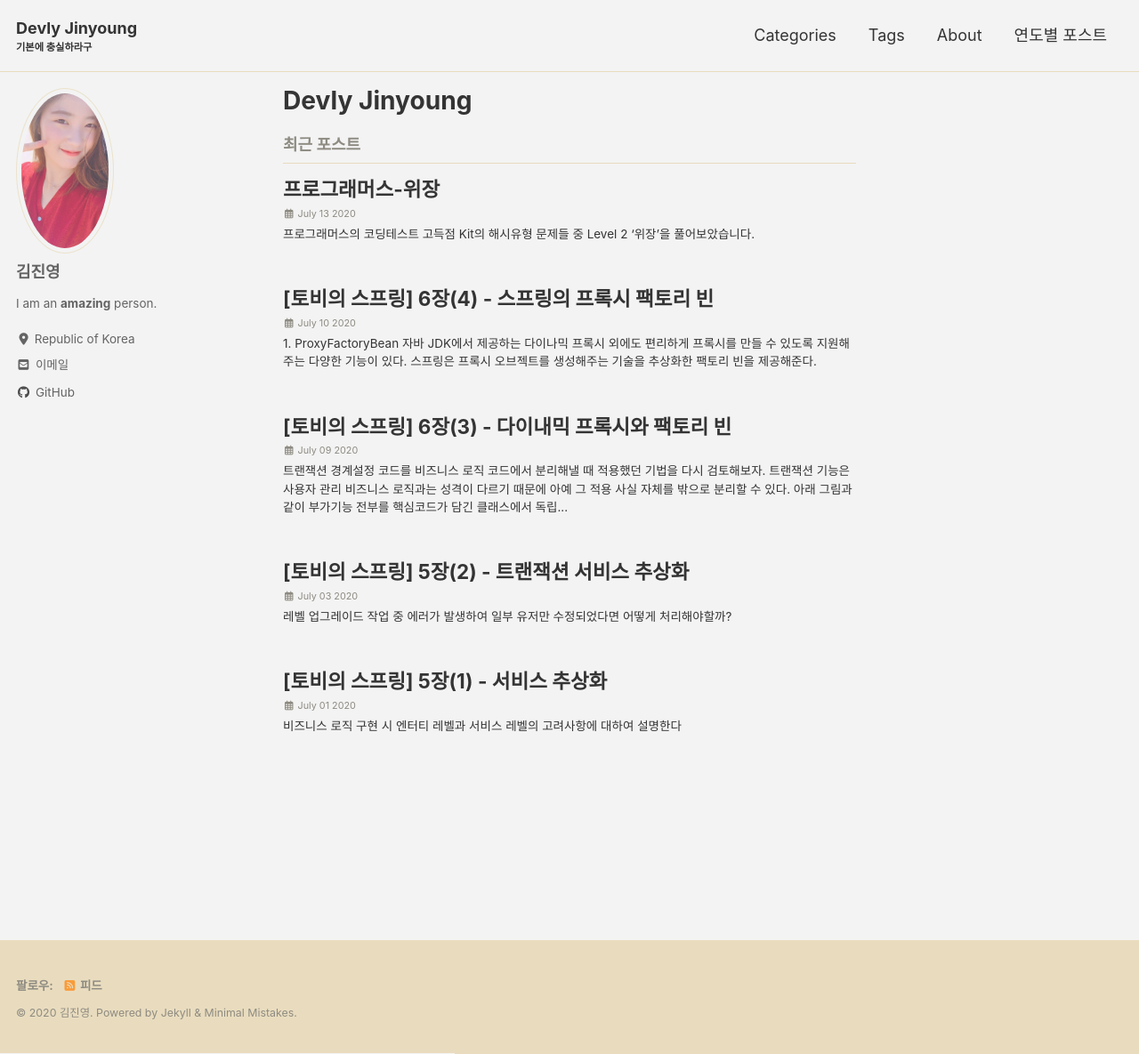
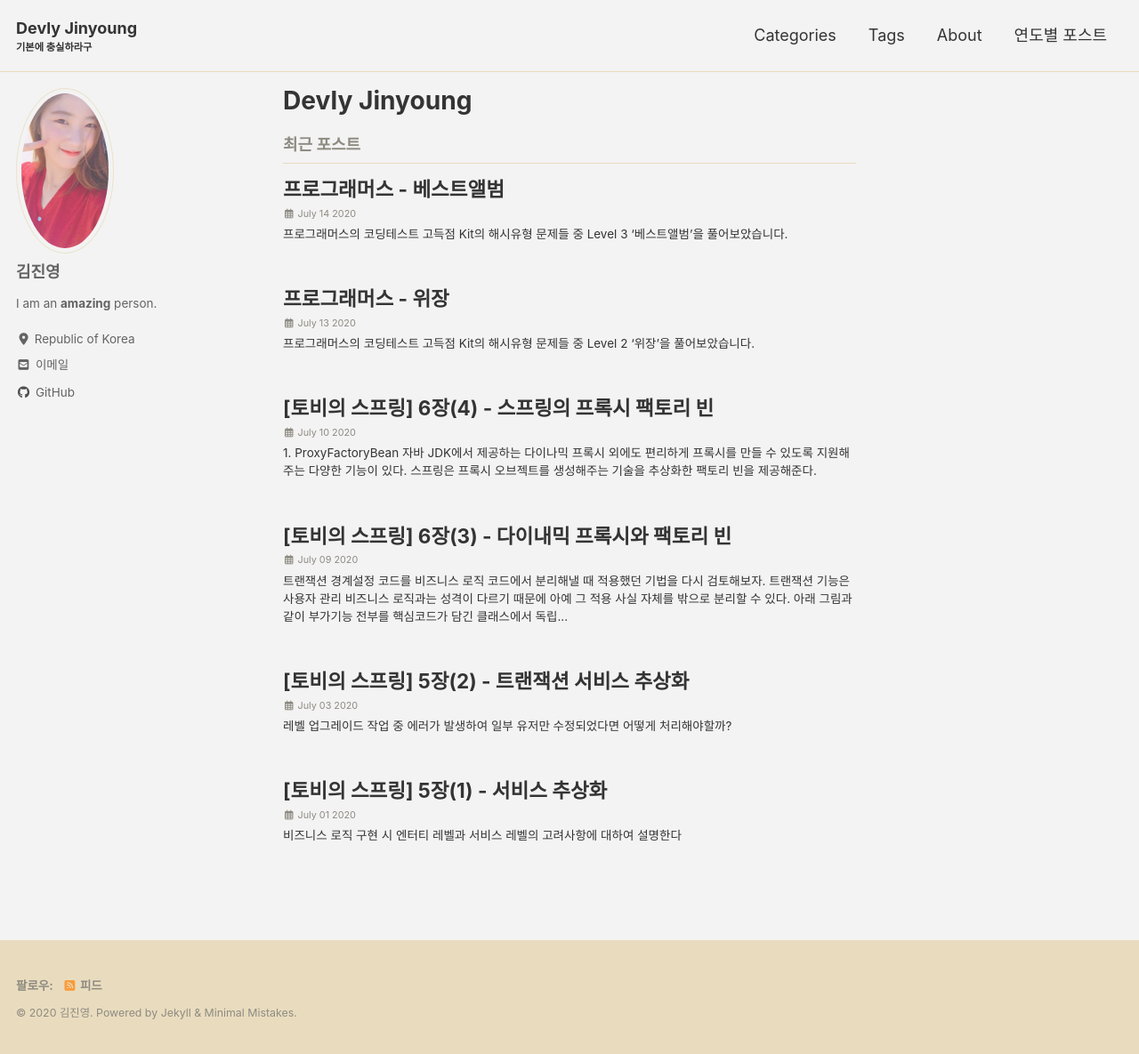
Before and after one commit to KimJinYounga/kimjinyounga.github.io, a Jekyll site: the page built from _pages/index.md, in a window 1280 px wide and 1185 px high. Shown: the whole window at 89% size. Built offline with Jekyll 4.4.1, drawn with Linux system fonts in a browser that asks for light colours; cached includes are drawn as plain includes; nearby versions of some CDN libraries; part of the change alters nothing that is shown.

Commit message:
add programmers - 베스트앨범(hash)

````diff
--- /dev/null
+++ b/_posts/algorithm/2020-07-14-42579.md
@@ -0,0 +1,98 @@
+---
+title: "프로그래머스 - 베스트앨범"
+header:
+  overlay_color: "#333"
+categories:
+- Algorithm
+tag:
+- 해시
+- 프로그래머스
+- 베스트앨범
+toc: true
+toc_sticky: true
+comments: true
+---
+
+프로그래머스의 코딩테스트 고득점 Kit의 해시유형 문제들 중 Level 3 '베스트앨범'을 풀어보았습니다.
+
+
+프로그래머스 - ‘베스트앨범’ 문제 보러 가기 !
+[https://programmers.co.kr/learn/courses/30/lessons/42579](https://programmers.co.kr/learn/courses/30/lessons/42579)
+ {: .notice--info}
+
+# 문제 설명
+스트리밍 사이트에서 장르 별로 가장 많이 재생된 노래를 두 개씩 모아 베스트 앨범을 출시하려 합니다. 노래는 고유 번호로 구분하며, 노래를 수록하는 기준은 다음과 같습니다.
+
+1. 속한 노래가 많이 재생된 장르를 먼저 수록합니다.
+2. 장르 내에서 많이 재생된 노래를 먼저 수록합니다.
+3. 장르 내에서 재생 횟수가 같은 노래 중에서는 고유 번호가 낮은 노래를 먼저 수록합니다.
+
+노래의 장르를 나타내는 문자열 배열 genres와 노래별 재생 횟수를 나타내는 정수 배열 plays가 주어질 때, 베스트 앨범에 들어갈 노래의 고유 번호를 순서대로 return 하도록 solution 함수를 완성하세요.
+
+# 제한사항
+* genres[i]는 고유번호가 i인 노래의 장르입니다.
+* plays[i]는 고유번호가 i인 노래가 재생된 횟수입니다.
+* genres와 plays의 길이는 같으며, 이는 1 이상 10,000 이하입니다.
+* 장르 종류는 100개 미만입니다.
+* 장르에 속한 곡이 하나라면, 하나의 곡만 선택합니다.
+* 모든 장르는 재생된 횟수가 다릅니다.
+
+# 입출력 예
+<figure>
+	<a href="/assets/images/algorithm/42579.PNG"><img src="/assets/images/algorithm/42579.PNG"></a>
+	<figcaption><a href="/assets/images/algorithm/42579.PNG" title="베스트앨범"></a></figcaption>
+</figure>
+
+# 문제 접근 방식
+이번 문제는 level3이지만, 꽤 쉽게 풀렸던 문제였다. 아래 코드에서 주석으로 설명을 달아놨지만 큰 흐름을 설명하자면
+
+첫번쨰로, 장르별 플레이수 리스트를 만들고  -> genres_plays
+두번째로, 장르별 플레이수의 총합을 만든다. -> genres_sum
+그런다음 플레이수가 가장 많은 장르를 뽑아내어, 해당 장르의 플레이수 리스트를 내림차순으로 정렬한다.
+마지막으로 제한사항을 고려하여 장르에 속한 곡이 하나일 때 조건을 처리한다.
+
+조금 애먹었던 부분은 가장 많이 재생된 장르순으로 정렬하는 부분에서 items()메소드로 처리하지 않아 아래와 같이 에러가 났던 점이다.
+<figure>
+	<a href="/assets/images/algorithm/42579err.PNG"><img src="/assets/images/algorithm/42579err.PNG"></a>
+	<figcaption><a href="/assets/images/algorithm/42579err.PNG" title="베스트앨범"></a></figcaption>
+</figure>
+sorted()로 정렬을 하려면 일단 객체를 리스트로 변환해야 한다는 점을 잊지말자!!
+
+# 풀이 코드
+
+```python
+from collections import defaultdict
+def solution(genres, plays):
+    answer = []
+
+    # defaultdict(list)로 설정하면 value값이 리스트 형식으로 설정됨.
+    genres_plays = defaultdict(list)
+
+    # defaultdict(int)로 설정하면 value값이 default 0으로 설정됨.
+    genres_sum = defaultdict(int)
+
+
+    # genres_sum은 각 키에 해당하는 모든 연주횟수를 더함
+    # genres_plays 객체에 key : 노래장르, value : (plays 리스트값, 인덱스값)들을 묶어서 저장
+    # {'classic': [[800, 3], [500, 0], [150, 2]], 'pop': [[2500, 4], [600, 1]]}
+    for i,v in enumerate(genres):
+        genres_sum[v]+=plays[i]
+        genres_plays[v].append([plays[i],i])
+
+    # 가장 많이 재생된 장르순으로 정렬
+    # genres_sum.items() : 객체를 리스트로 변환
+    genres_sum = sorted(genres_sum.items(), reverse=True, key=lambda item:item[1])
+
+    # 각 장르에 속한 곡들을 내림차순으로 정렬
+    for i in range(len(genres_sum)):
+        target = genres_sum.pop(0)[0]
+        genres_plays[target] = sorted(genres_plays[target], reverse=True, key=lambda item:item[0])
+
+        # 제한사항 ==> 장르에 속한 곡이 하나라면, 하나의 곡만 선택
+        if(len(genres_plays[target])==1):
+            answer.append(genres_plays[target][0][1])
+        else:
+            answer.append(genres_plays[target][0][1])
+            answer.append(genres_plays[target][1][1])
+    return answer``
+```
````
Also changed, not shown: _posts/algorithm/2020-07-13-42578.md (+1 -1 lines), assets/images/algorithm/42579.PNG (added), assets/images/algorithm/42579err.PNG (added).
